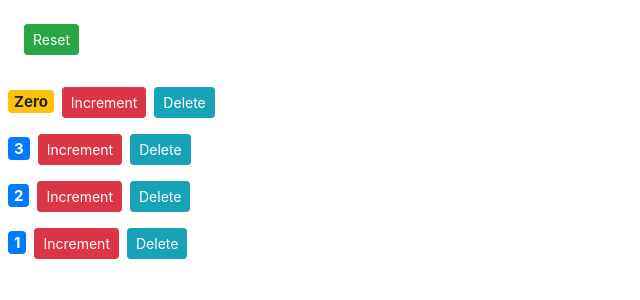
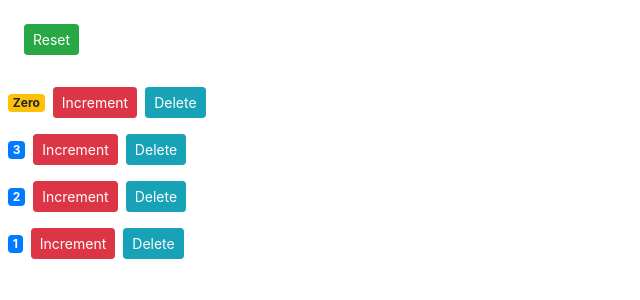
Before and after one commit to priyansh18/React-Crash, a React (Create React App) app in the folder react-app/: page / in a window 1280 px wide. Shown: the top 300 px of the page, without its empty margins (0-640 px from the left). Built offline with nearby package versions, Linux system fonts and the light colour scheme.

Commit message:
Removing the local state

```diff
--- a/react-app/src/components/counter.jsx
+++ b/react-app/src/components/counter.jsx
@@ -1,43 +1,43 @@
 import React, { Component } from "react";
 
 class Counter extends Component {
-  state = {
-    value: this.props.counter.value,
-    tags: ["tag1", "tag2", "tag3"],
-  };
+  // state = {
+  //   value: this.props.counter.value,
+  //   tags: ["tag1", "tag2", "tag3"],
+  // };
 
-  styles = {
-    fontSize: 15,
-    fontWeight: "bold",
-  };
+  // styles = {
+  //   fontSize: 15,
+  //   fontWeight: "bold",
+  // };
 
-  handleIncrement = () => {
-    // console.log("Increment clicked!!", this);
-    // this.state.value++; it won't work
-    this.setState({
-      value: this.state.value + 1,
-    });
-  };
+  // handleIncrement = () => {
+  //   // console.log("Increment clicked!!", this);
+  //   // this.state.value++; it won't work
+  //   this.setState({
+  //     value: this.state.value + 1,
+  //   });
+  // };
 
-  renderTags() {
-    if (this.state.tags.length === 0) return <p>"There are no tags"</p>;
+  // renderTags() {
+  //   if (this.state.tags.length === 0) return <p>"There are no tags"</p>;
 
-    return (
-      <ul>
-        {this.state.tags.map((tag) => (
-          <li key={tag}>tag</li>
-        ))}
-      </ul>
-    );
-  }
+  //   return (
+  //     <ul>
+  //       {this.state.tags.map((tag) => (
+  //         <li key={tag}>tag</li>
+  //       ))}
+  //     </ul>
+  //   );
+  // }
   getBadgeClasses() {
     let classes = "badge m-2 badge-";
-    classes += this.state.value == 0 ? "warning" : "primary";
+    classes += this.props.counter.value == 0 ? "warning" : "primary";
     return classes;
   }
 
   formatCount() {
-    const { value } = this.state;
+    const { value } = this.props.counter;
     return value == 0 ? "Zero" : value;
   }
 
@@ -48,7 +48,7 @@ class Counter extends Component {
           {this.formatCount()}
         </span>
         <button
-          onClick={() => this.handleIncrement()}
+          onClick={() => this.props.onIncrement(this.props.counter)}
           className="btn btn-danger btn-sm"
         >
           Increment
--- a/react-app/src/components/counters.jsx
+++ b/react-app/src/components/counters.jsx
@@ -9,6 +9,13 @@ class Counters extends Component {
       { id: 3, value: 2 },
       { id: 4, value: 1 },
     ],
+  };
+  handleIncrement = (counter) => {
+    const counters = [...this.state.counters];
+    const index = counters.indexOf(counter);
+    counters[index] = { ...counter };
+    counters[index].value++;
+    this.setState({ counters });
   };
 
   handleDelete = (counterId) => {
@@ -38,6 +45,7 @@ class Counters extends Component {
           <Counter
             key={counter.id}
             onDelete={this.handleDelete}
+            onIncrement={this.handleIncrement}
             counter={counter}
           />
         ))}
```
